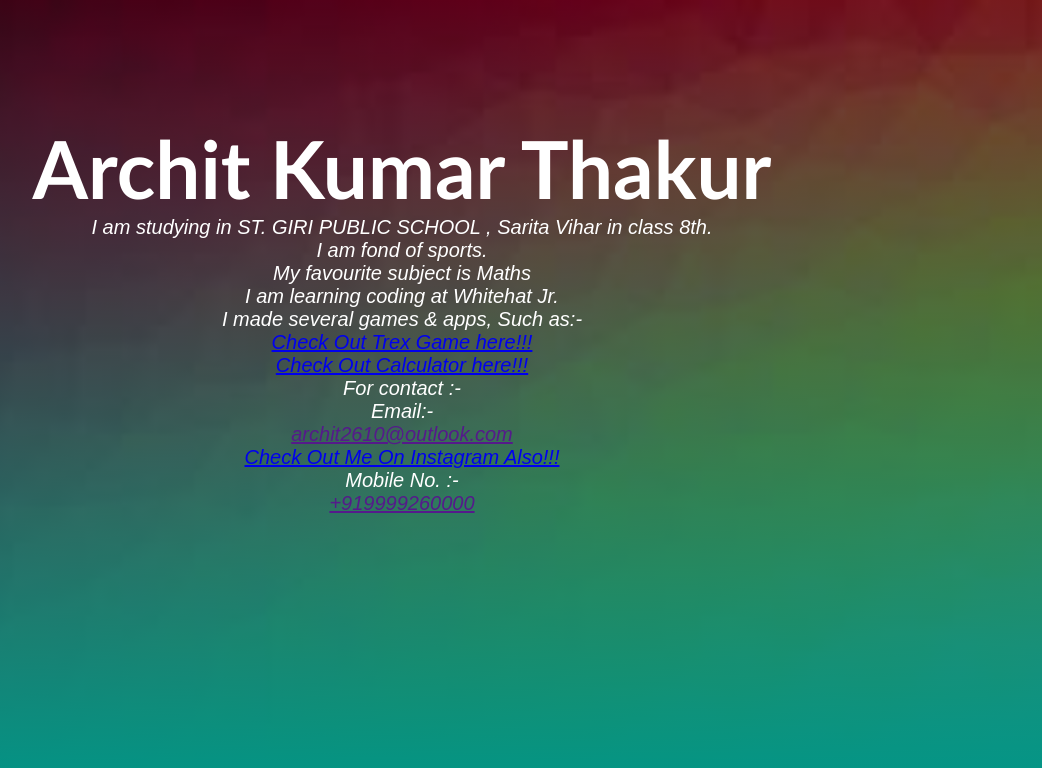
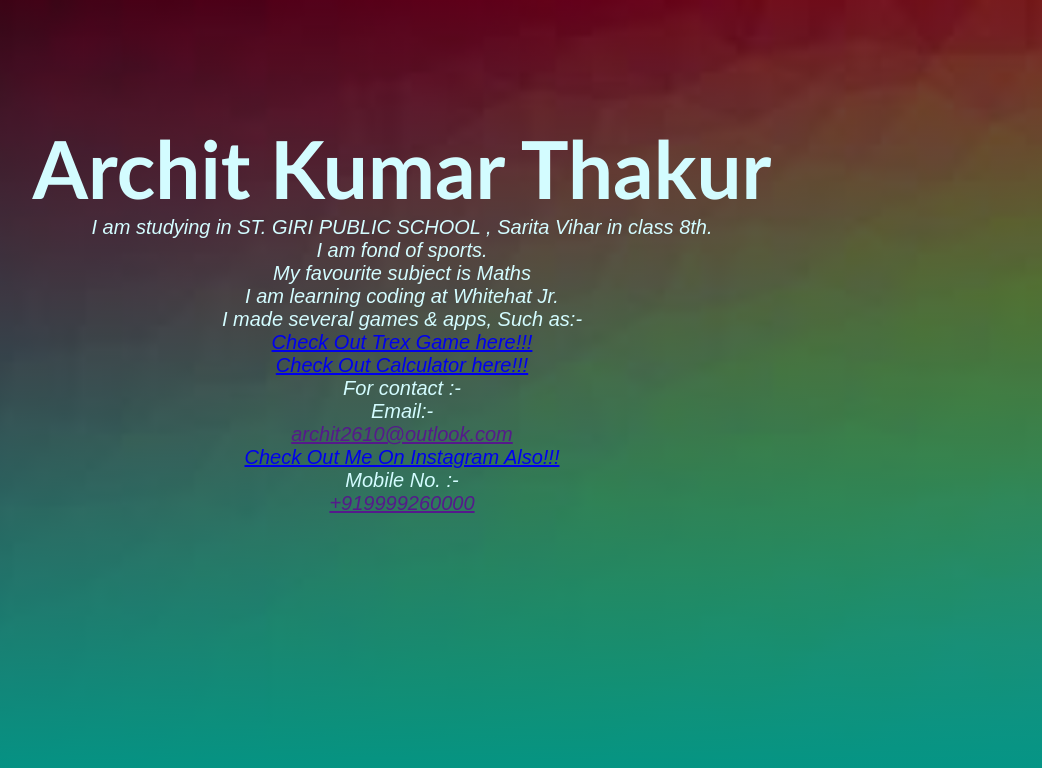
Before and after one commit to Archit26k/ArchitKumar, a plain HTML site: page index.html in a window 1280 px wide. Shown: the full height of the page, 238-1280 px from the left. Drawn offline with Linux system fonts and the light colour scheme.

Commit message:
Update style.css

```diff
--- a/style.css
+++ b/style.css
@@ -17,7 +17,7 @@
 }
 .banner-text{
     text-align: center;
-    color: #fff;
+    color:  rgb(211, 252, 255);
     padding-top: 120px;
 }
 .banner-text h1{
```
